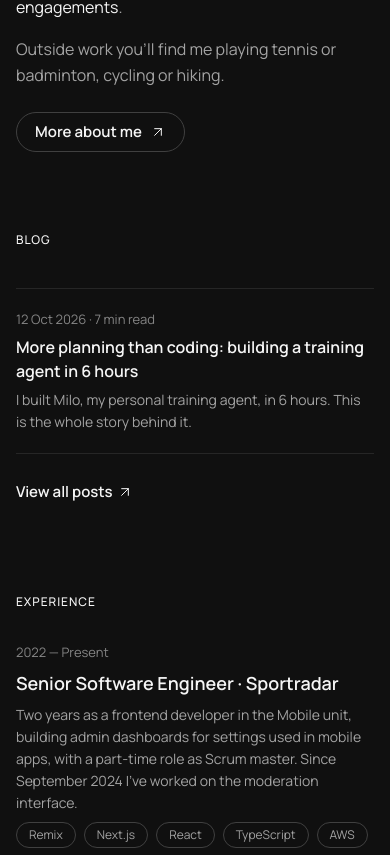
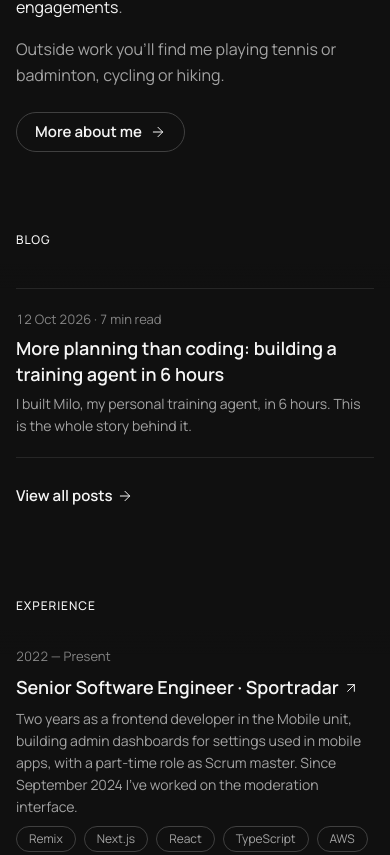
Before and after one commit to mkozmelj/personal-website, a Next.js app: page / in a window 390 px wide. Shown: the part 1117-1972 px from the top of the page. Built offline with nearby package versions, Linux system fonts and the light colour scheme; no server answers.

Commit message:
Polising with impeccable

```diff
--- a/src/components/blog/index.tsx
+++ b/src/components/blog/index.tsx
@@ -15,7 +15,7 @@ const DATE_FORMAT = new Intl.DateTimeFormat("en-GB", {
 /** Date, reading time and draft marker */
 export function PostMeta({ post }: Readonly<{ post: IPostMeta }>) {
   return (
-    <p className="text-meta text-text-subtle">
+    <p className="text-meta tabular-nums text-text-subtle">
       <time dateTime={post.date}>
         {DATE_FORMAT.format(new Date(post.date))}
       </time>
@@ -50,7 +50,7 @@ export function PostList({
             className="group flex flex-col gap-1.5 py-5"
           >
             <PostMeta post={post} />
-            <Heading className="text-base font-semibold leading-6 text-text transition-colors duration-fast group-hover:text-accent">
+            <Heading className="text-h3 text-text transition-colors duration-fast group-hover:text-accent">
               {post.title}
             </Heading>
             <p className="max-w-prose text-body-sm text-text-muted">
--- a/src/components/common/links/index.tsx
+++ b/src/components/common/links/index.tsx
@@ -1,10 +1,19 @@
 import Link from "next/link";
 import { ReactNode } from "react";
-import { ArrowLeft, ArrowUpRight } from "@/components/icons";
+import { ArrowLeft, ArrowRight, ArrowUpRight } from "@/components/icons";
 
-/** Arrow that nudges up-right when its `group` ancestor is hovered */
+/**
+ * Arrows carry the destination: ↗ means "leaves this site, in a new tab",
+ * → means "another page here". Never mix them up.
+ */
+
+/** Nudges up-right when its `group` ancestor is hovered */
 export const ARROW_NUDGE =
   "transition-transform duration-base ease-out group-hover:translate-x-0.5 group-hover:-translate-y-0.5";
+
+/** Same, for the → that stays on the baseline */
+const ARROW_NUDGE_RIGHT =
+  "transition-transform duration-base ease-out group-hover:translate-x-0.5";
 
 export function NewTabHint() {
   return <span className="sr-only"> (opens in a new tab)</span>;
@@ -13,9 +22,9 @@ export function NewTabHint() {
 interface IButtonProps {
   href: string;
   variant?: "primary" | "secondary";
-  /** Opens in a new tab */
+  /** Opens in a new tab; always marked with a trailing ↗ */
   external?: boolean;
-  /** Trailing ↗ arrow */
+  /** Trailing → on links to another page here */
   arrow?: boolean;
   children: ReactNode;
 }
@@ -37,7 +46,7 @@ export function Button({
   const content = (
     <>
       {children}
-      {arrow && <ArrowUpRight className={ARROW_NUDGE} />}
+      {arrow && !external && <ArrowRight className={ARROW_NUDGE_RIGHT} />}
     </>
   );
 
@@ -45,6 +54,7 @@ export function Button({
     return (
       <a href={href} target="_blank" rel="noopener" className={className}>
         {content}
+        <ArrowUpRight className={ARROW_NUDGE} />
         <NewTabHint />
       </a>
     );
@@ -69,7 +79,7 @@ interface ILinkProps {
   children: ReactNode;
 }
 
-/** Arrow link under lists */
+/** Arrow link under lists; internal routes only, so always → */
 export function TextLink({ href, children }: ILinkProps) {
   return (
     <Link
@@ -77,7 +87,7 @@ export function TextLink({ href, children }: ILinkProps) {
       className="group inline-flex min-h-11 items-center gap-1 text-button text-text transition-colors duration-fast hover:text-accent-hover"
     >
       {children}
-      <ArrowUpRight className={ARROW_NUDGE} />
+      <ArrowRight className={ARROW_NUDGE_RIGHT} />
     </Link>
   );
 }
--- a/src/components/common/section/index.tsx
+++ b/src/components/common/section/index.tsx
@@ -21,9 +21,12 @@ export function HomeSection({
       aria-labelledby={`${id}-label`}
       className={`flex flex-col gap-4 lg:scroll-mt-24 lg:gap-6 ${className}`}
     >
+      {/* The sticky bar would otherwise cut the scrolling text in half at its
+          bottom edge, so it carries a short fade below it. Static at lg, where
+          the sidebar does the wayfinding and the fade has nothing to anchor to. */}
       <h2
         id={`${id}-label`}
-        className="sticky top-0 z-10 -mx-4 bg-bg p-4 text-label uppercase text-text lg:static lg:mx-0 lg:p-0"
+        className="sticky top-0 z-10 -mx-4 bg-bg p-4 text-label uppercase text-text after:pointer-events-none after:absolute after:inset-x-0 after:top-full after:h-6 after:bg-gradient-to-b after:from-bg after:content-[''] lg:static lg:mx-0 lg:p-0 lg:after:content-none"
       >
         {label}
       </h2>
--- a/src/components/contact/index.tsx
+++ b/src/components/contact/index.tsx
@@ -7,7 +7,7 @@ export function Contact() {
       aria-label="Contact"
       className="flex flex-col gap-6 border-t border-border pt-8"
     >
-      <p className="max-w-[640px] text-xl font-medium leading-[30px] tracking-[-0.01em] text-text lg:text-statement">
+      <p className="max-w-[640px] text-statement-sm text-text lg:text-statement">
         If you&apos;ve read this far, we might work well together. Send me a few
         lines about what you&apos;re building, and I&apos;ll tell you honestly
         whether I&apos;m the right person for it.
--- a/src/components/experiences/experience/index.tsx
+++ b/src/components/experiences/experience/index.tsx
@@ -28,7 +28,7 @@ export function Experience({ experience, home = false }: IProps) {
           : ""
       }`}
     >
-      <p className="text-meta text-text-subtle lg:leading-[26px]">
+      <p className="text-meta tabular-nums text-text-subtle lg:leading-[26px]">
         {formatPeriod(experience)}
       </p>
       <div className="flex flex-col gap-2 lg:gap-3">
@@ -42,7 +42,7 @@ export function Experience({ experience, home = false }: IProps) {
             >
               {title}
               <ArrowUpRight
-                className={`ml-1 hidden align-[-2px] lg:inline-block ${ARROW_NUDGE}`}
+                className={`ml-1 inline-block align-[-2px] ${ARROW_NUDGE}`}
               />
               <NewTabHint />
             </a>
--- a/src/components/icons/index.tsx
+++ b/src/components/icons/index.tsx
@@ -33,6 +33,15 @@ export function ArrowUpRight(props: IProps) {
     <StrokeIcon {...props}>
       <path d="M7 17L17 7" />
       <path d="M7 7h10v10" />
+    </StrokeIcon>
+  );
+}
+
+export function ArrowRight(props: IProps) {
+  return (
+    <StrokeIcon {...props}>
+      <path d="M5 12h14" />
+      <path d="M12 5l7 7-7 7" />
     </StrokeIcon>
   );
 }
--- a/src/components/layout/index.tsx
+++ b/src/components/layout/index.tsx
@@ -27,11 +27,13 @@ export function Layout({
   article = false,
 }: Readonly<Props>) {
   const mobileGap = home ? "gap-16" : "gap-10";
+  // Below lg everything stacks into one column, so it is capped to a reading
+  // measure: without it the text runs the full width of a tablet.
+  const columns = article
+    ? "box-content max-w-prose lg:gap-16 lg:py-24"
+    : "box-content max-w-prose lg:box-border lg:max-w-container lg:grid lg:grid-cols-[minmax(0,5fr)_minmax(0,7fr)] lg:gap-16 lg:py-0";
   // With the sidebar, main carries the vertical padding so the sticky
   // sidebar can span the full viewport height
-  const columns = article
-    ? "box-content max-w-prose lg:gap-16 lg:py-24"
-    : "max-w-container lg:grid lg:grid-cols-[minmax(0,5fr)_minmax(0,7fr)] lg:gap-16 lg:py-0";
   const mainPadding = article ? "" : "lg:py-24";
 
   return (
--- a/src/components/personal/index.tsx
+++ b/src/components/personal/index.tsx
@@ -13,10 +13,13 @@ export function ProfileSidebar({ home = false }: IProps) {
   const Name = home ? "h1" : "p";
 
   // ≥ lg: pinned, exactly one viewport tall; the portrait shrinks on short
-  // screens and the column scrolls on its own only as a last resort
+  // screens and the column scrolls on its own only as a last resort.
+  // overflow-y also clips horizontally, so the column is padded back out to
+  // keep the social row's hover pill and focus ring (which hang 12px left)
+  // inside the clip box.
   return (
     <header
-      className={`flex-col gap-4 lg:sticky lg:top-0 lg:flex lg:h-screen lg:overflow-y-auto lg:py-24 ${
+      className={`flex-col gap-4 lg:sticky lg:top-0 lg:-ml-5 lg:flex lg:h-screen lg:overflow-y-auto lg:py-24 lg:pl-5 ${
         home ? "flex" : "hidden"
       }`}
     >
@@ -31,10 +34,11 @@ export function ProfileSidebar({ home = false }: IProps) {
       />
       <div className="flex flex-col gap-6 lg:gap-2">
         <div className="flex flex-col gap-2 lg:gap-2">
+          {/* On home this is already the current page, so it is not a link */}
           <Name className="text-display-sm text-text">
-            <Link href="/">Martin Kozmelj</Link>
+            {home ? "Martin Kozmelj" : <Link href="/">Martin Kozmelj</Link>}
           </Name>
-          <p className="text-lg font-medium leading-7 text-text lg:text-xl lg:leading-[30px]">
+          <p className="text-lg font-medium leading-7 text-text lg:text-lead">
             Senior software engineer at Sportradar
           </p>
         </div>
--- a/src/components/projects/project/index.tsx
+++ b/src/components/projects/project/index.tsx
@@ -42,14 +42,16 @@ export function Project({ project }: IProps) {
             >
               {project.title}
               <ArrowUpRight
-                className={`ml-1 hidden align-[-2px] lg:inline-block ${ARROW_NUDGE}`}
+                className={`ml-1 inline-block align-[-2px] ${ARROW_NUDGE}`}
               />
               <NewTabHint />
             </a>
           ) : (
             project.title
           )}{" "}
-          <span className="text-[13px] font-normal leading-5 text-text-subtle lg:leading-[26px]">
+          {/* lg line-height matches the h3 next to it so the years sit on
+              the same baseline down the column */}
+          <span className="text-meta font-normal tabular-nums text-text-subtle lg:leading-[26px]">
             {project.year}
           </span>
         </h3>
--- a/tailwind.config.ts
+++ b/tailwind.config.ts
@@ -37,6 +37,10 @@ const config: Config = {
         statement: [
           "24px",
           { lineHeight: "36px", letterSpacing: "-0.01em", fontWeight: "500" },
+        ],
+        "statement-sm": [
+          "20px",
+          { lineHeight: "30px", letterSpacing: "-0.01em", fontWeight: "500" },
         ],
         lead: ["20px", { lineHeight: "30px" }],
         body: ["16px", { lineHeight: "26px" }],
```
